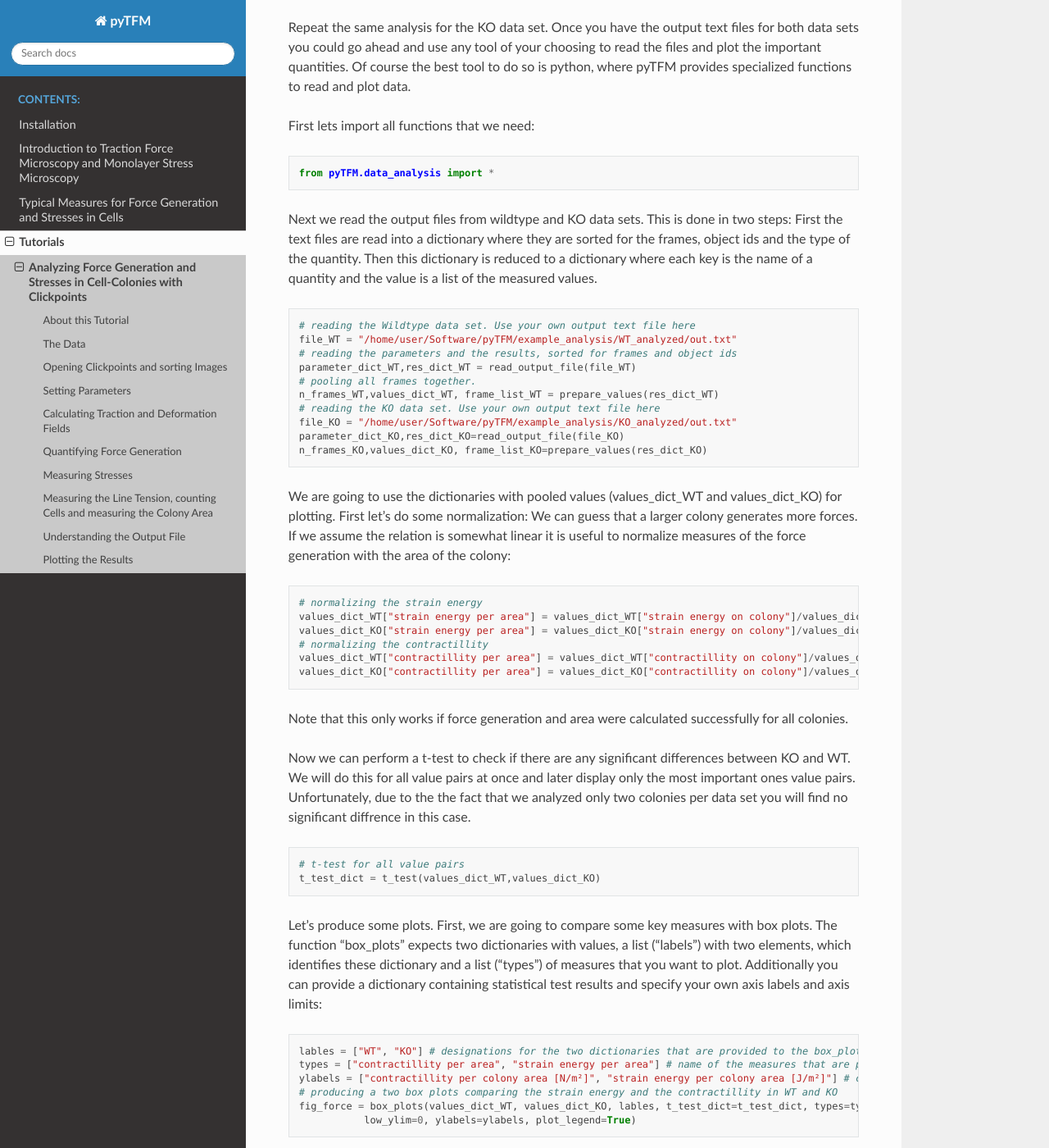
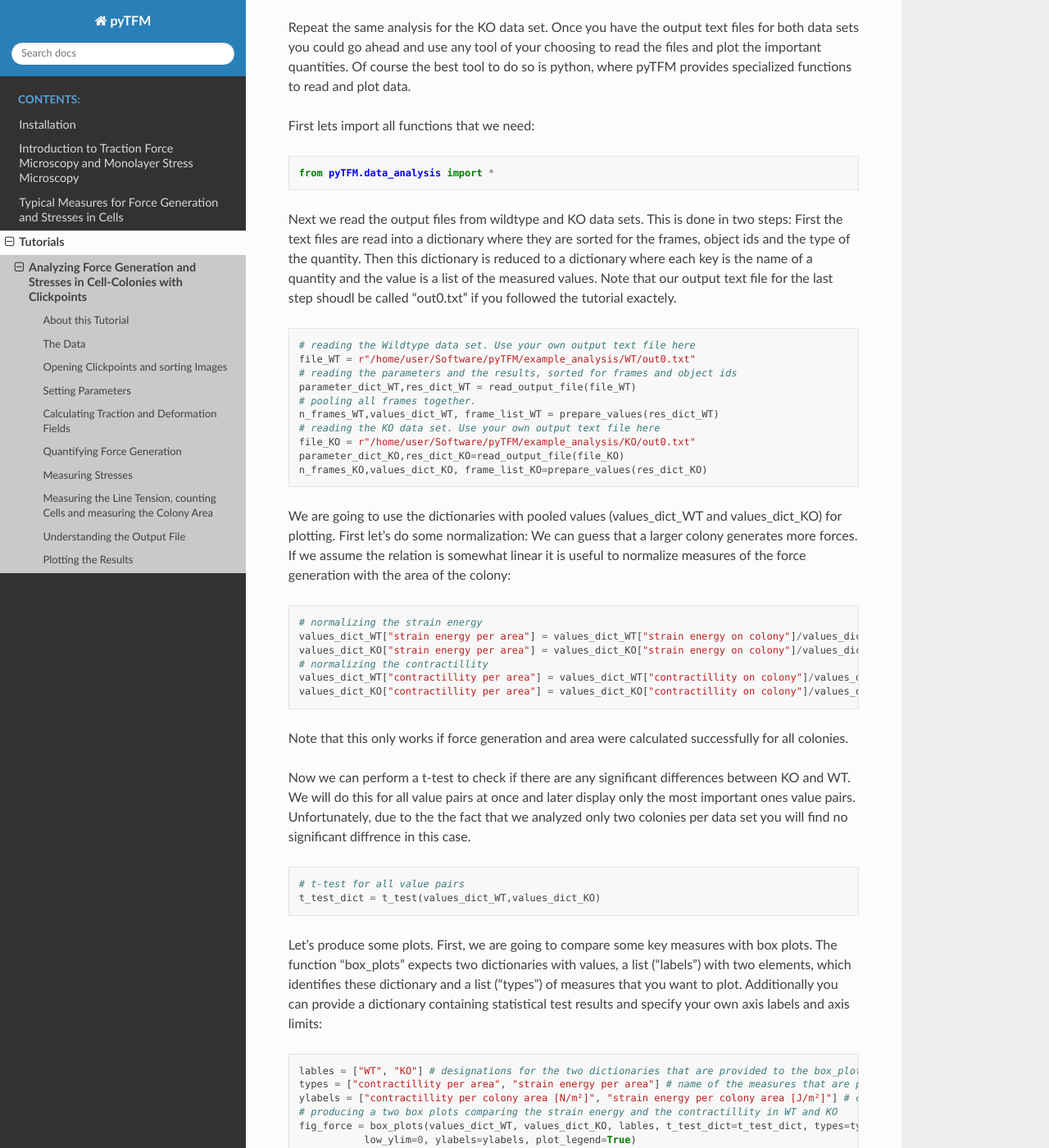
Before and after one commit to fabrylab/pyTFM, a Sphinx documentation site: the page built from docs/addon_tutorial.rst, in a window 1280 px wide and 1400 px high, scrolled down 12338 px. Shown: the whole window at 82% size. Built offline with Sphinx 7.4.7 and the Read the Docs theme 2.0.0, drawn with Linux system fonts in a browser that asks for light colours; some of the changed text lies outside the part shown.

Commit message:
Update addon_tutorial.rst

```diff
--- a/docs/addon_tutorial.rst
+++ b/docs/addon_tutorial.rst
@@ -254,7 +254,7 @@ encircle all forces originating from the cell colony. I drew the mask like this:
     :alt: Mask for the stress calculation with FEM-Method
     :name: FEM_area
 
-    Mask for the stress calculation with FEM-Method
+    Mask for the stress calculation with the FEM-Method
 
 Drawing the mask larger then the area where traction forces are present will lead to an underestimation
 of stresses, the effect is however quite small for any reasonable mask sizes.
@@ -355,17 +355,19 @@ Next we read the output files from wildtype and KO data sets. This is done in tw
 text files are read into a dictionary where they are sorted for the frames, object ids and the type
 of the quantity. Then this dictionary is reduced to a dictionary where each key is the name of a
 quantity and the value is a list of the measured values.
+Note that our output text file for the last step shoudl be called "out0.txt" if you followed the tutorial
+exactely.
 
 .. code-block:: python
 
     # reading the Wildtype data set. Use your own output text file here
-    file_WT = "/home/user/Software/pyTFM/example_analysis/WT_analyzed/out.txt"
+    file_WT = r"/home/user/Software/pyTFM/example_analysis/WT/out0.txt"
     # reading the parameters and the results, sorted for frames and object ids
     parameter_dict_WT,res_dict_WT = read_output_file(file_WT)
     # pooling all frames together.
     n_frames_WT,values_dict_WT, frame_list_WT = prepare_values(res_dict_WT)
     # reading the KO data set. Use your own output text file here
-    file_KO = "/home/user/Software/pyTFM/example_analysis/KO_analyzed/out.txt"
+    file_KO = r"/home/user/Software/pyTFM/example_analysis/KO/out0.txt"
     parameter_dict_KO,res_dict_KO=read_output_file(file_KO)
     n_frames_KO,values_dict_KO, frame_list_KO=prepare_values(res_dict_KO)
 
@@ -430,20 +432,20 @@ This can be done as follows:
     types = ["contractillity per area", "strain energy per area"]
     # plotting value of types[0] vs value of types[1]
     fig_force2 = compare_two_values(values_dict_WT, values_dict_KO, types, lables,
-             xlabel="contractillity per colony area [N/m²]",ylabel="strain energy per colony area [J/m²]")
+             xlabel="contractillity per colony area [N/m²]", ylabel="strain energy per colony area [J/m²]")
 
 Finally, let's save the figures.
 
 .. code-block:: python
 
     # define and output folder for your figures
-    folder_plots = "/home/user/Software/pyTFM/example_analysis/plots/"
+    folder_plots = r"/home/user/Software/pyTFM/example_analysis/plots/"
     # create the folder, if it doesn't already exist
     createFolder(folder_plots)
     # saving the three figures that were created beforehand
-    fig_force.savefig(os.path.join(folder_plots,"forces1.png")) # boxplot comparing measures for force generation
-    fig_stress.savefig(os.path.join(folder_plots,"fig_stress.png")) # boxplot comapring normal stress and line tension
-    fig_force2.savefig(os.path.join(folder_plots,"forces2.png")) # plot of strain energy vs contractillity
+    fig_force.savefig(os.path.join(folder_plots, "forces1.png")) # boxplot comparing measures for force generation
+    fig_stress.savefig(os.path.join(folder_plots, "fig_stress.png")) # boxplot comapring normal stress and line tension
+    fig_force2.savefig(os.path.join(folder_plots, "forces2.png")) # plot of strain energy vs contractillity
 
 
 .. TODO: make detailed list of functions, warnings, and result values
```
Also changed, not shown: other parts of docs/addon_tutorial.rst (+3 -3 lines).
